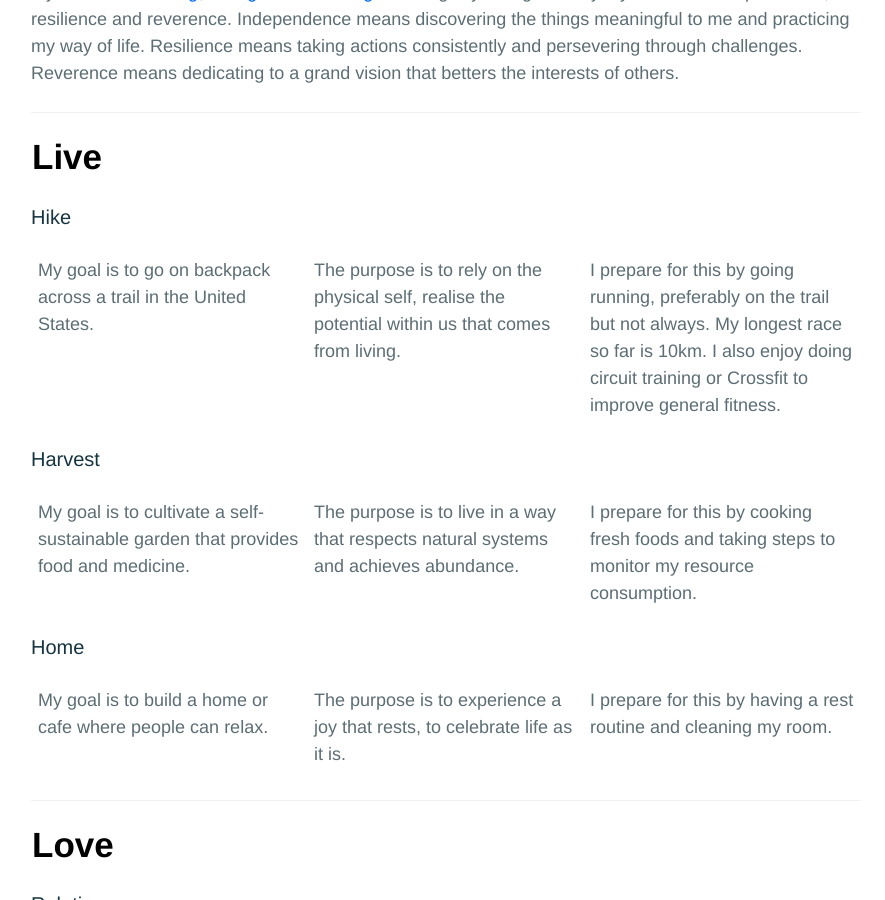
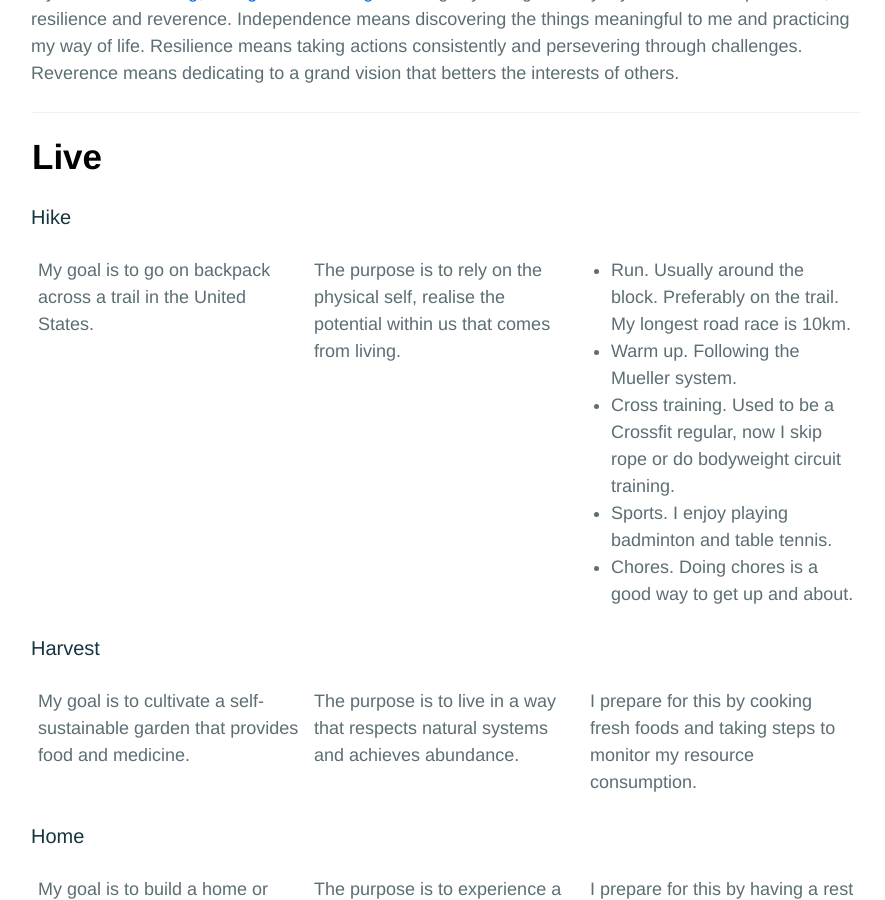
Before and after one commit to sumchuenli/sumchuenli.github.io, a Jekyll site: the page built from _pages/about.md, in a window 1280 px wide and 900 px high, scrolled down 273 px. Shown: the whole window, without its empty margins (194-1079 px from the left). Built offline with Jekyll 4.4.1, drawn with Linux system fonts in a browser that asks for light colours.

Commit message:
Update about.md

```diff
--- a/_pages/about.md
+++ b/_pages/about.md
@@ -17,7 +17,13 @@ My life is about <a href="#live">living</a>, <a href="#love">loving</a> and <a h
   <tr>
     <td>My goal is to go on backpack across a trail in the United States.</td>
     <td>The purpose is to rely on the physical self, realise the potential within us that comes from living.</td>
-    <td>I prepare for this by going running, preferably on the trail but not always. My longest race so far is 10km. I also enjoy doing circuit training or Crossfit to improve general fitness.</td>
+    <td><ul>
+    <li>Run. Usually around the block. Preferably on the trail. My longest road race is 10km.</li>
+    <li>Warm up. Following the Mueller system.</li>
+    <li>Cross training. Used to be a Crossfit regular, now I skip rope or do bodyweight circuit training.</li>
+    <li>Sports. I enjoy playing badminton and table tennis.</li>
+    <li>Chores. Doing chores is a good way to get up and about.</li>
+    </ul></td>
   </tr>
 </table>
 
```
